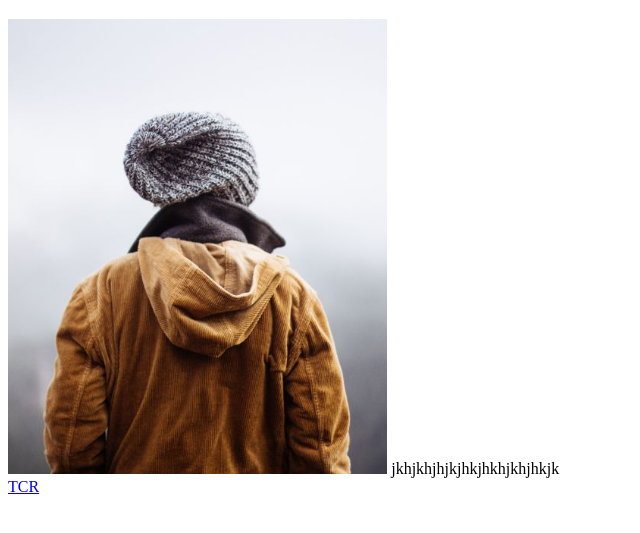
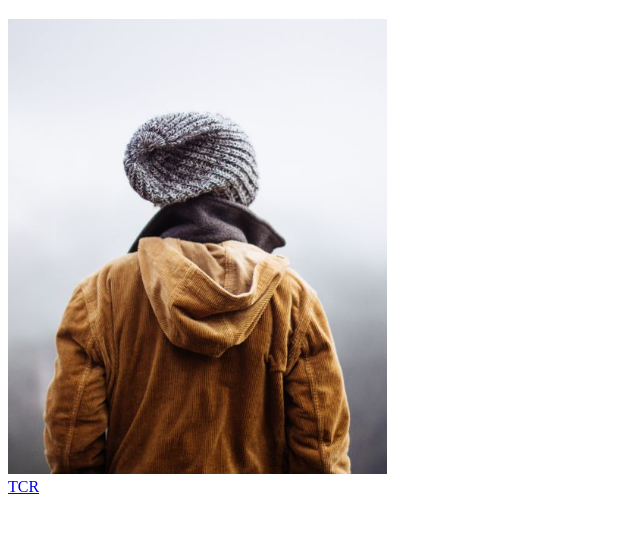
Before and after one commit to EmirhanK010/p1-html-css, a plain HTML site: page test.html in a window 1280 px wide. Shown: the part 61-594 px from the top of the page, without its empty margins (0-640 px from the left). Drawn offline with Linux system fonts and the light colour scheme.

Commit message:
main versie

```diff
--- a/test.html
+++ b/test.html
@@ -8,7 +8,6 @@
 <body>
     <h1>Afbeelding </h1>
     <img src="images/afbeelding.jpg" alt="Jacket" width="30%" height="30%">
-    jkhjkhjhjkjhkjhkhjkhjhkjk
 <br/>
 <a href="http://www.techniekcollegerotterdam.nl">TCR</a>
 </body>
```
